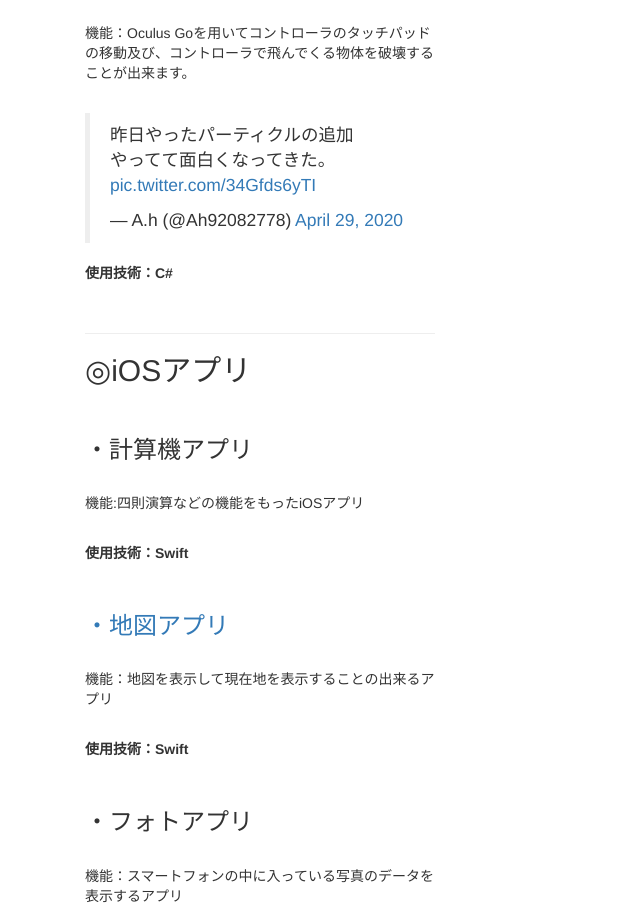
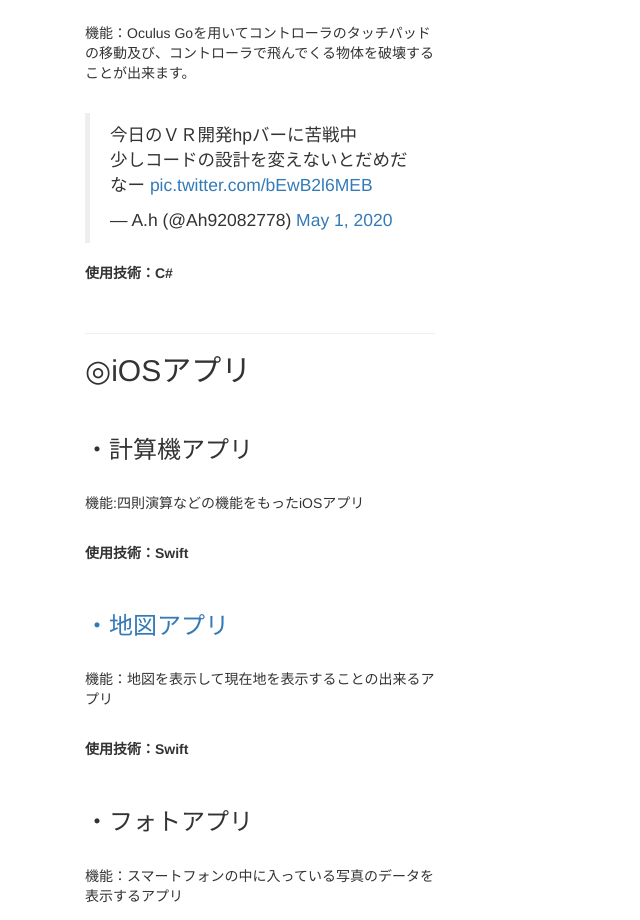
Before and after one commit to r-kuno-zer0/r-kuno-zer0.github.io, a plain HTML site: page index.html in a window 1280 px wide. Shown: the part 6460-7380 px from the top of the page, without its empty margins (0-640 px from the left). Drawn offline with nearby package versions, Linux system fonts and the light colour scheme.

Commit message:
Update index.html

```diff
--- a/index.html
+++ b/index.html
@@ -245,7 +245,7 @@
 <br>
 <p>機能：Oculus Goを用いてコントローラのタッチパッドの移動及び、コントローラで飛んでくる物体を破壊することが出来ます。</p>
 <br>
-<blockquote class="twitter-tweet"><p lang="ja" dir="ltr">昨日やったパーティクルの追加<br>やってて面白くなってきた。 <a href="https://t.co/34Gfds6yTI">pic.twitter.com/34Gfds6yTI</a></p>&mdash; A.h (@Ah92082778) <a href="https://twitter.com/Ah92082778/status/1255340075128414208?ref_src=twsrc%5Etfw">April 29, 2020</a></blockquote> <script async src="https://platform.twitter.com/widgets.js" charset="utf-8"></script>
+<blockquote class="twitter-tweet"><p lang="ja" dir="ltr">今日のＶＲ開発hpバーに苦戦中<br>少しコードの設計を変えないとだめだなー <a href="https://t.co/bEwB2l6MEB">pic.twitter.com/bEwB2l6MEB</a></p>&mdash; A.h (@Ah92082778) <a href="https://twitter.com/Ah92082778/status/1256120786634436608?ref_src=twsrc%5Etfw">May 1, 2020</a></blockquote> <script async src="https://platform.twitter.com/widgets.js" charset="utf-8"></script>
 <p><b>使用技術：C#</b></p>
 <br>
 
```
